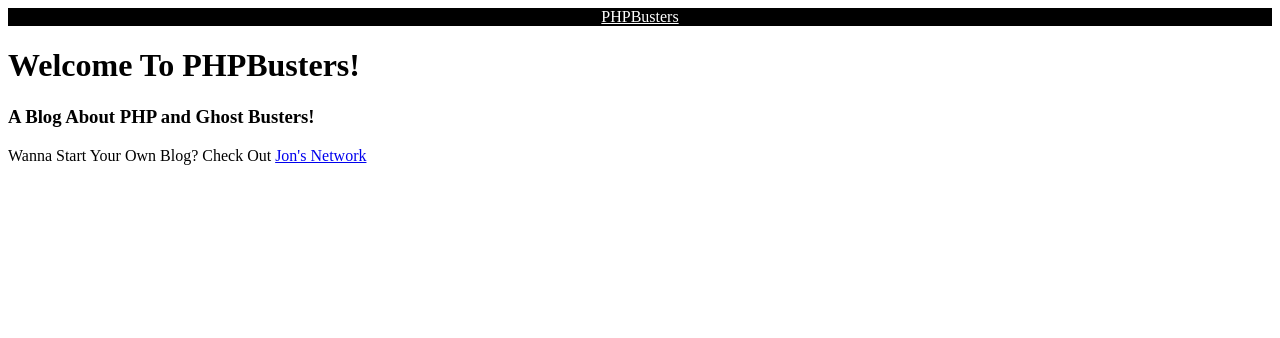
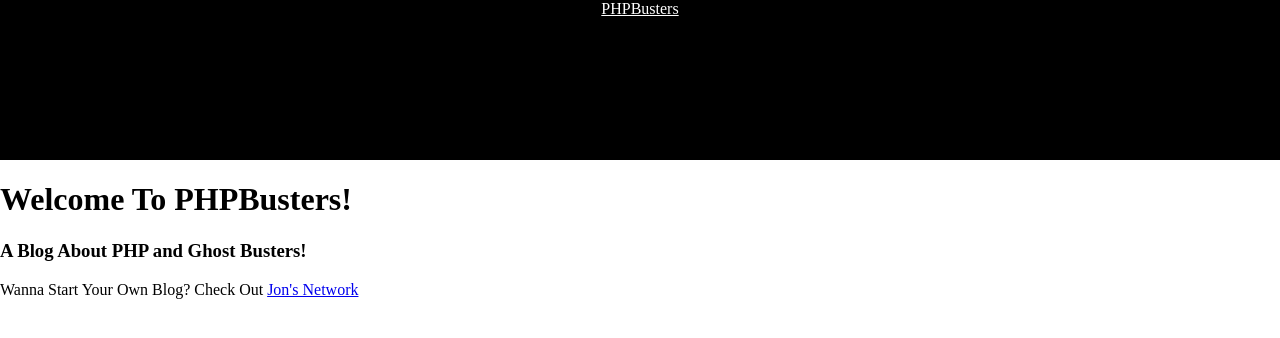
Before and after one commit to programming-projects-lol/hello-world, a plain HTML site: page index.html in a window 1280 px wide. Drawn offline with Linux system fonts and the light colour scheme.

Commit message:
Update index.html

```diff
--- a/index.html
+++ b/index.html
@@ -1,10 +1,10 @@
 <!DOCTYPE html>
 
-<html>
+<html style="margin:0;height:100%;">
   <head>
     <title>PHPBusters</title>
   </head>
-  <body style="font-family:Snas-serif;">
+  <body style="font-family:Snas-serif;margin:0;height:100%;">
     <div style="width:100%;height:20%;background-color:black;text-align:CENTER;"><a href="/" style="color:white">PHPBusters</a></div>
     <h1>Welcome To PHPBusters!</h1>
     <h3>A Blog About PHP and Ghost Busters!</h3>
```
